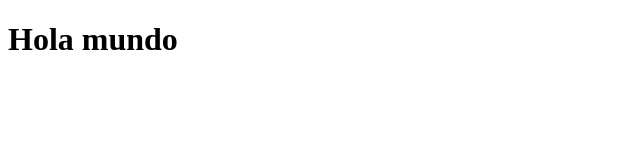
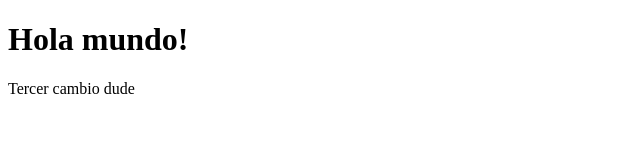
Before and after one commit to Franguestclain/curso, a plain HTML site: page index.html in a window 1280 px wide. Shown: the whole page, without its empty margins (0-640 px from the left). Drawn offline with Linux system fonts and the light colour scheme.

Commit message:
Tercer cambio con gitignore

```diff
--- a/index.html
+++ b/index.html
@@ -7,6 +7,7 @@
     <title>Practica Git</title>
 </head>
 <body>
-    <h1>Hola mundo</h1>
+    <h1>Hola mundo!</h1>
+    <p>Tercer cambio dude</p>
 </body>
 </html>
```
Also changed, not shown: 1 other file.
